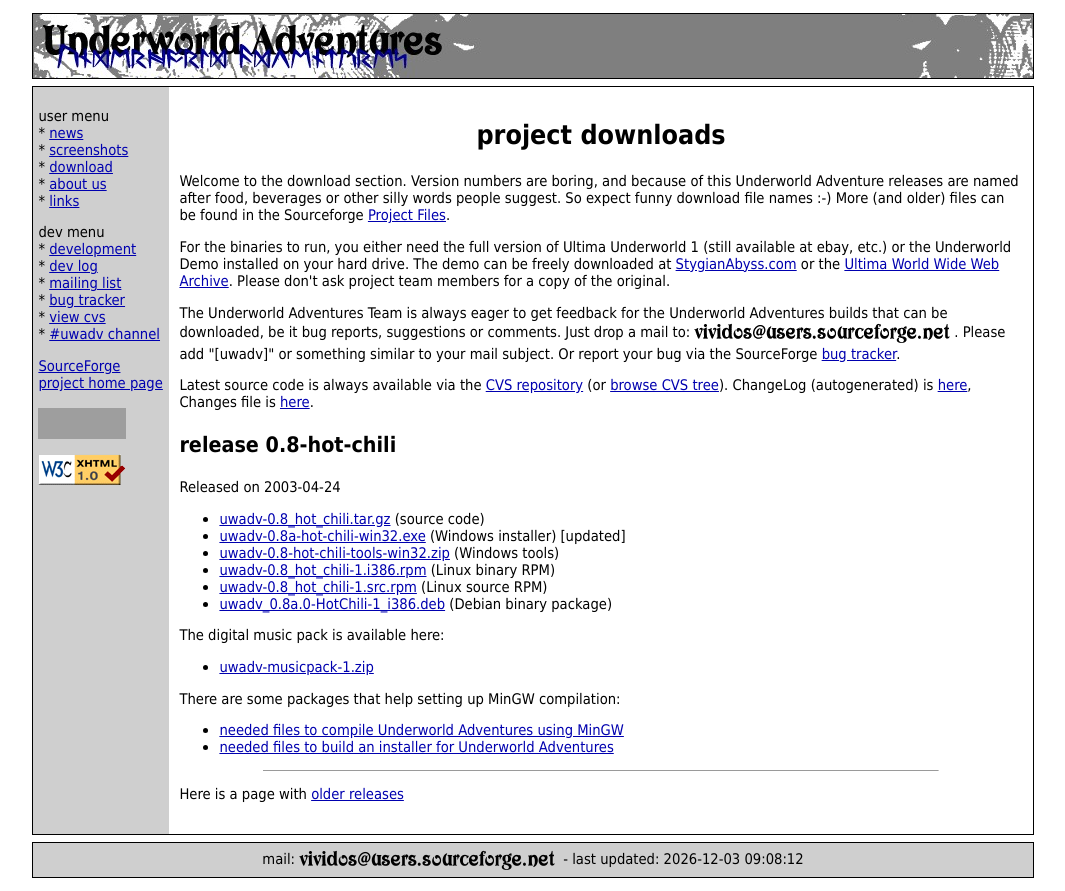
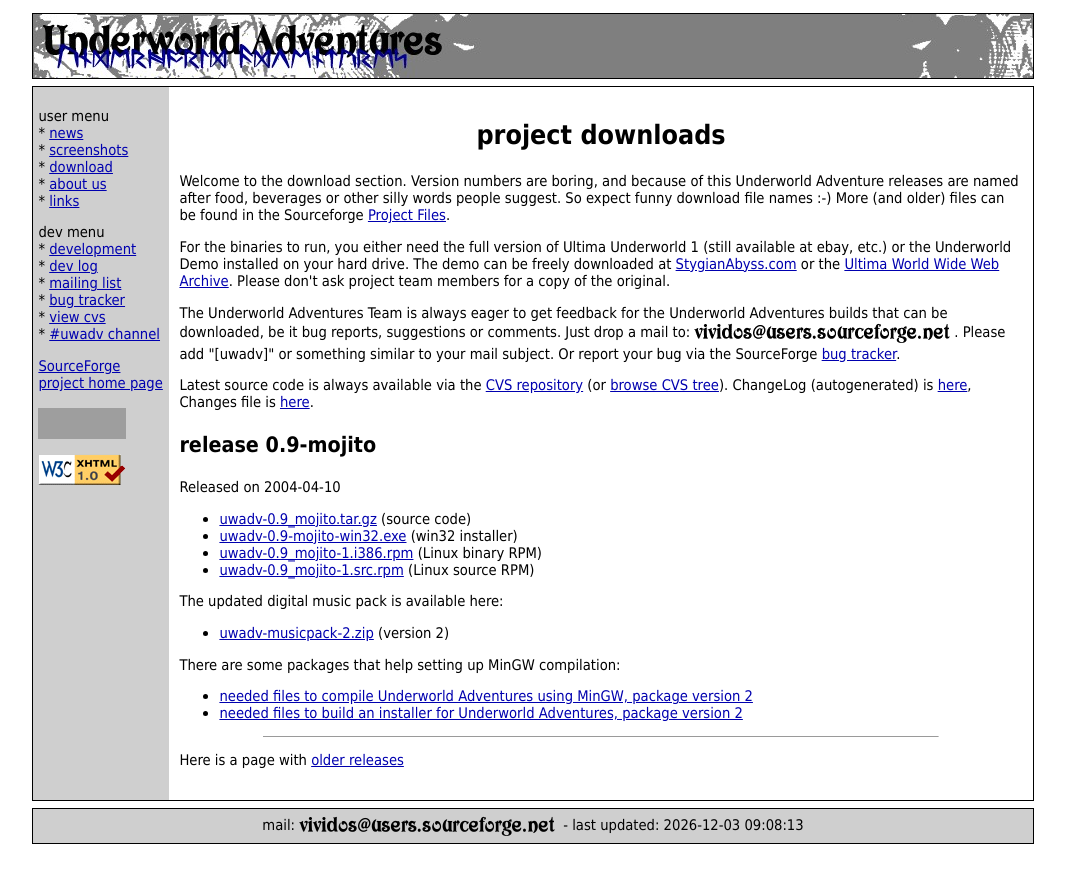
Before and after one commit to vividos/UnderworldAdventures, a PHP site: page /index.php?page=download in a window 1280 px wide. Shown: the whole page, without its empty margins (107-1172 px from the left). After the commit the page ends 844 px from the top, so only its background shows below. Run offline with PHP 8.4, Linux system fonts and the light colour scheme; data that the repository does not hold is empty; grey boxes are pictures that could not be loaded.

Commit message:
updated download page and moved last release to "old releases" page

```diff
--- a/webpages/download.php
+++ b/webpages/download.php
@@ -18,27 +18,26 @@
 </p>
 
 
-<h3>release 0.8-hot-chili</h3>
+<h3>release 0.9-mojito</h3>
 
 <p>
-Released on 2003-04-24
+Released on 2004-04-10
 </p>
 
 <ul>
- <li><a href="http://prdownloads.sourceforge.net/uwadv/uwadv-0.8_hot_chili.tar.gz?download" target="_blank">uwadv-0.8_hot_chili.tar.gz</a> (source code)</li>
- <li><a href="http://prdownloads.sourceforge.net/uwadv/uwadv-0.8a-hot-chili-win32.exe?download" target="_blank">uwadv-0.8a-hot-chili-win32.exe</a> (Windows installer) [updated]</li>
- <li><a href="http://prdownloads.sourceforge.net/uwadv/uwadv-0.8-hot-chili-tools-win32.zip?download" target="_blank">uwadv-0.8-hot-chili-tools-win32.zip</a> (Windows tools)</li>
- <li><a href="http://prdownloads.sourceforge.net/uwadv/uwadv-0.8_hot_chili-1.i386.rpm?download" target="_blank">uwadv-0.8_hot_chili-1.i386.rpm</a> (Linux binary RPM)</li>
- <li><a href="http://prdownloads.sourceforge.net/uwadv/uwadv-0.8_hot_chili-1.src.rpm?download" target="_blank">uwadv-0.8_hot_chili-1.src.rpm</a> (Linux source RPM)</li>
- <li><a href="http://prdownloads.sourceforge.net/uwadv/uwadv_0.8a.0-HotChili-1_i386.deb?download" target="_blank">uwadv_0.8a.0-HotChili-1_i386.deb</a> (Debian binary package)</li>
+ <li><a href="http://prdownloads.sourceforge.net/uwadv/uwadv-0.9_mojito.tar.gz?download" target="_blank">uwadv-0.9_mojito.tar.gz</a> (source code)</li>
+ <li><a href="http://prdownloads.sourceforge.net/uwadv/uwadv-0.9-mojito-win32.exe?download" target="_blank">uwadv-0.9-mojito-win32.exe</a> (win32 installer)</li>
+ <li><a href="http://prdownloads.sourceforge.net/uwadv/uwadv-0.9_mojito-1.i386.rpm?download" target="_blank">uwadv-0.9_mojito-1.i386.rpm</a> (Linux binary RPM)</li>
+ <li><a href="http://prdownloads.sourceforge.net/uwadv/uwadv-0.9_mojito-1.src.rpm?download" target="_blank">uwadv-0.9_mojito-1.src.rpm</a> (Linux source RPM)</li>
+ <!-- li><a href="" target="_blank"></a> (Debian binary package)</li -->
 </ul>
 
 <p>
-The digital music pack is available here:
+The updated digital music pack is available here:
 </p>
 
 <ul>
-<li><a href="http://prdownloads.sourceforge.net/uwadv/uwadv-musicpack-1.zip?download" target="_blank">uwadv-musicpack-1.zip</a></li>
+<li><a href="http://prdownloads.sourceforge.net/uwadv/uwadv-musicpack-2.zip?download" target="_blank">uwadv-musicpack-2.zip</a> (version 2)</li>
 </ul>
 
 <p><a name="mingw-compile" id="mingw-compile">
@@ -46,8 +45,8 @@
 </a></p>
 
 <ul>
- <li><a href="http://prdownloads.sourceforge.net/uwadv/uwadv-mingw32-source-setup-1.zip?download" target="_blank">needed files to compile Underworld Adventures using MinGW</a></li>
- <li><a href="http://prdownloads.sourceforge.net/uwadv/uwadv-mingw32-installer-setup-1.zip?download" target="_blank">needed files to build an installer for Underworld Adventures</a></li>
+ <li><a href="http://prdownloads.sourceforge.net/uwadv/uwadv-mingw32-source-setup-2.zip?download" target="_blank">needed files to compile Underworld Adventures using MinGW, package version 2</a></li>
+ <li><a href="http://prdownloads.sourceforge.net/uwadv/uwadv-mingw32-installer-setup-2.zip?download" target="_blank">needed files to build an installer for Underworld Adventures, package version 2</a></li>
 </ul>
 
 
```
Also changed, not shown: webpages/oldreleases.php (+37 -0 lines).
